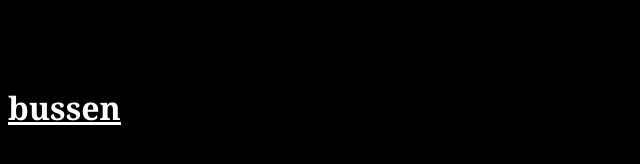
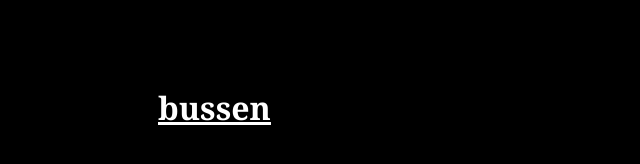
Before and after one commit to Verhuisdoos/spotwebsite, a plain HTML site: page index.html in a window 1280 px wide. Shown: the whole page, without its empty margins (0-640 px from the left). Drawn offline with Linux system fonts and the light colour scheme.

Commit message:
kopjes fix

```diff
--- a/styles.css
+++ b/styles.css
@@ -1,6 +1,7 @@
 body{
 font-family: Georgia, 'Times New Roman', Times, serif;
 background-color: black;
+text-decoration: none;
 }
 
 
@@ -10,7 +11,8 @@ color:white
 
 .wit#bus{
     color:white;
-    text-align: left;
+    text-align: center;
+    margin-left: 150px;
     }
 
 
```
